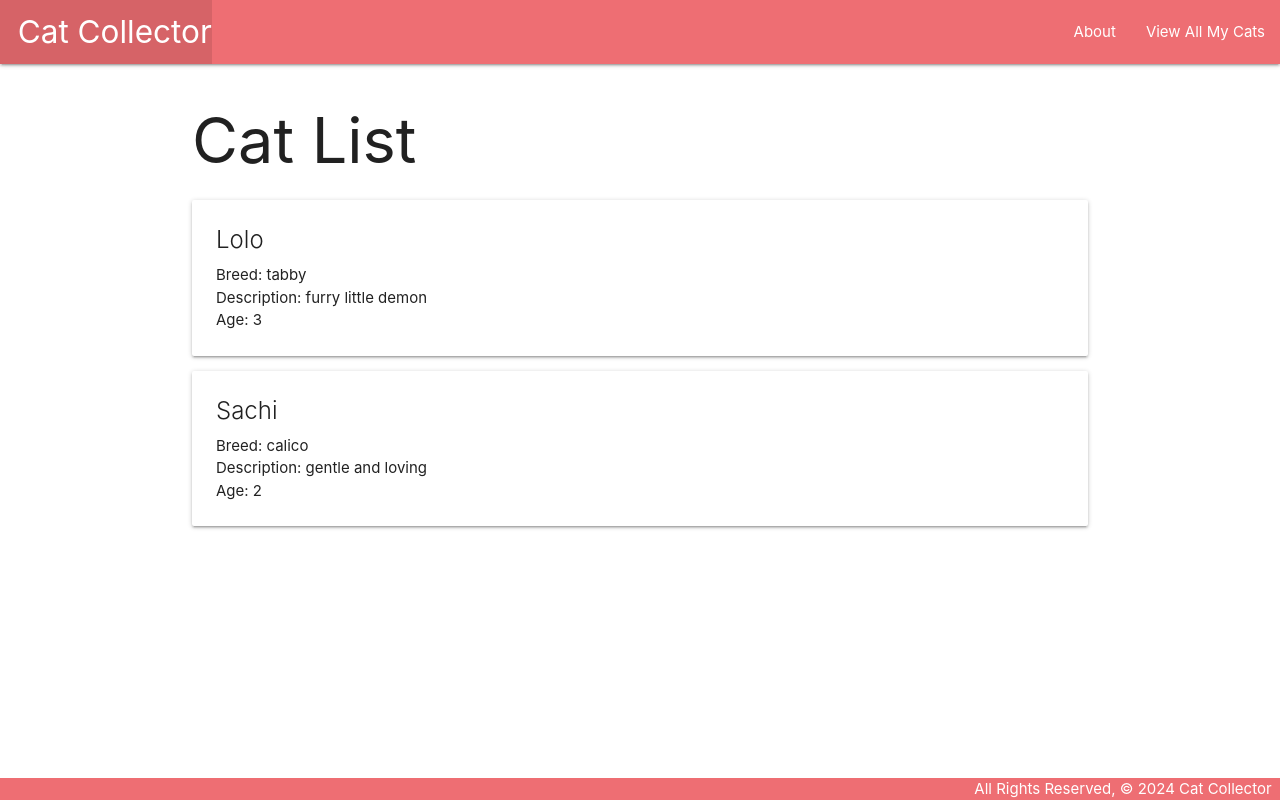
After one commit to DaveTheWay1/mastering_python, a Django app: page /cats/ in a window 1280 px wide. The commit adds this page. Run offline with Django 4.2, Linux system fonts and the light colour scheme.

Commit message:
create a cat folder for organization and render data onto that cat file

```diff
--- a/django/catcollector_project_folder/catcollector/main_app/templates/base.html
+++ b/django/catcollector_project_folder/catcollector/main_app/templates/base.html
@@ -21,6 +21,7 @@
                 </ul>
                 <ul class="right">
                     <li><a href="/about">About</a></li>
+                    <li><a href="/cats">View All My Cats</a></li>
                 </ul>
             </div>
         </nav>
--- /dev/null
+++ b/django/catcollector_project_folder/catcollector/main_app/templates/cats/index.html
@@ -0,0 +1,21 @@
+{% extends 'base.html' %}
+{% block content %}
+
+<h1>Cat List</h1>
+
+{% for cat in cats %}
+<div class="card">
+    <div class="card-content">
+        <span class="card-title">{{ cat.name }}</span>
+        <p>Breed: {{ cat.breed }}</p>
+        <p>Description: {{ cat.description }}</p>
+        {% if cat.age > 0 %}
+        <p>Age: {{ cat.age }}</p>
+        {% else %}
+        <p>Age: Kitten</p>
+        {% endif %}
+    </div>
+</div>
+{% endfor %}
+
+{% endblock %}
--- a/django/catcollector_project_folder/catcollector/main_app/urls.py
+++ b/django/catcollector_project_folder/catcollector/main_app/urls.py
@@ -3,5 +3,6 @@ from . import views
 
 urlpatterns = [
 	path('', views.home, name='home'),
-    path('about/', views.about, name="about")
+    path('about/', views.about, name="about"),
+    path('cats/', views.cats_index, name='index'),
 ]
--- a/django/catcollector_project_folder/catcollector/main_app/views.py
+++ b/django/catcollector_project_folder/catcollector/main_app/views.py
@@ -7,3 +7,13 @@ def home(request):
 
 def about(request):
     return render(request, 'about.html')
+
+def cats_index(request):
+    return render(request, 'cats/index.html', {
+    'cats': cats
+})
+
+cats = [
+    {'name': 'Lolo', 'breed': 'tabby', 'description': 'furry little demon', 'age': 3},
+    {'name': 'Sachi', 'breed': 'calico', 'description': 'gentle and loving', 'age': 2},
+]
```
